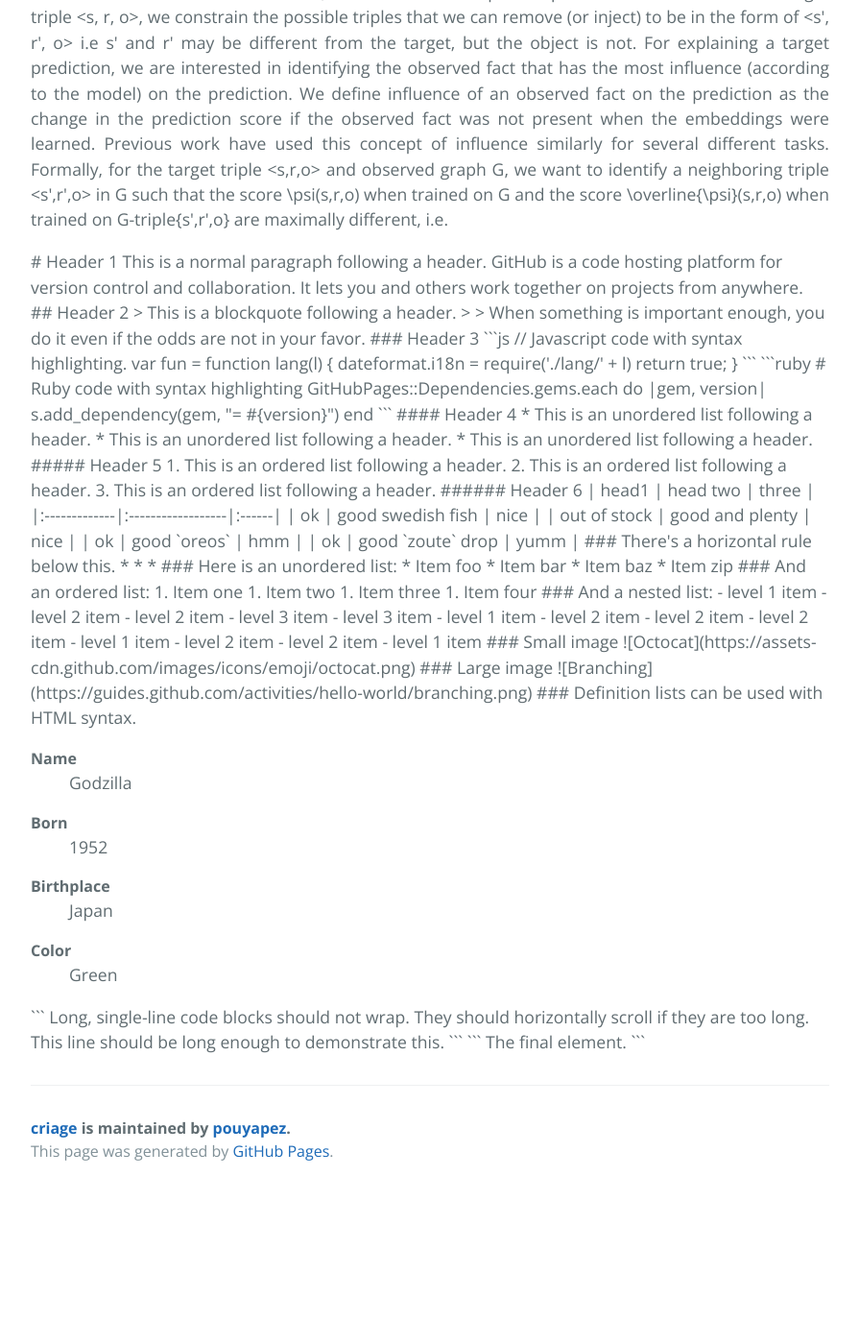
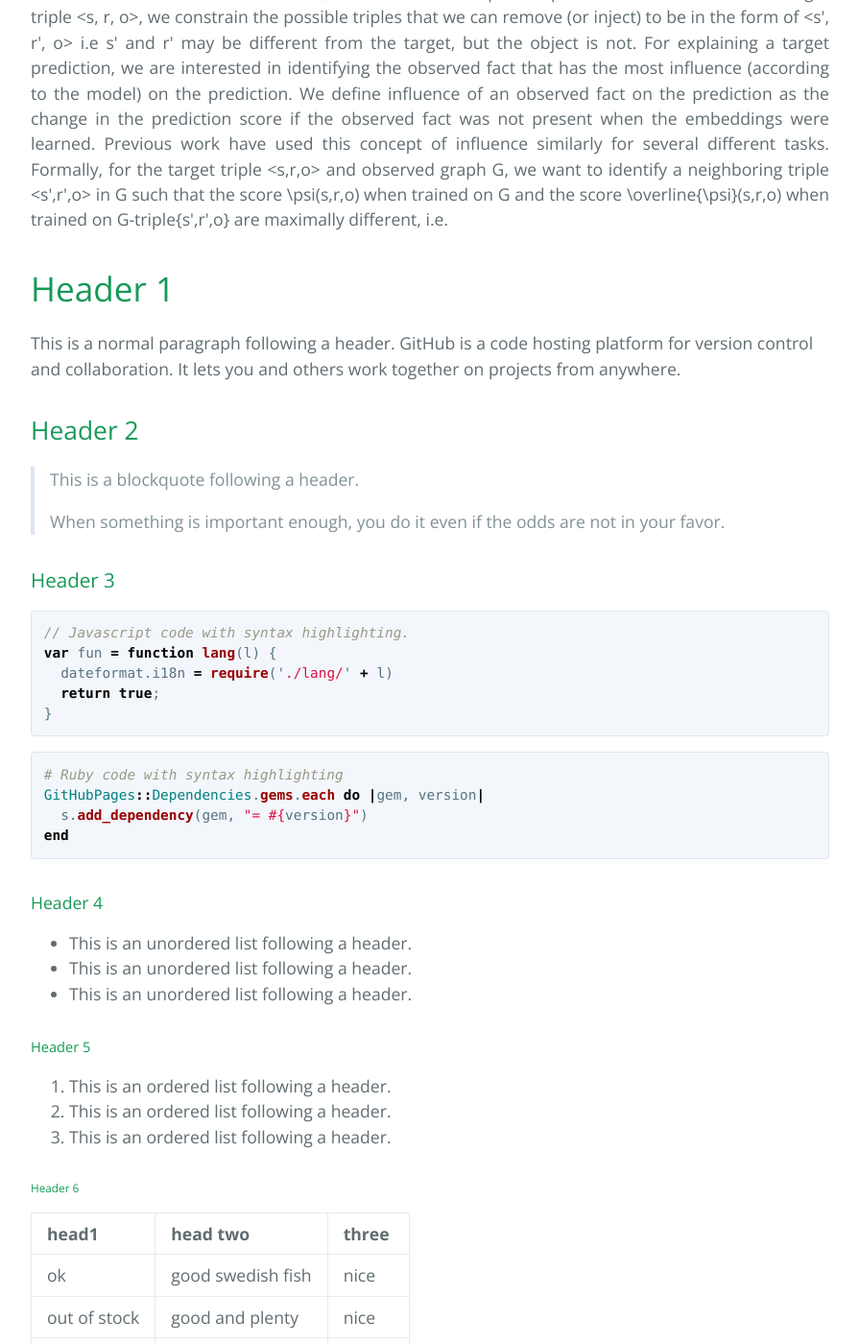
Before and after one commit to pouyapez/criage, a Jekyll site: the page built from index.md, in a window 1280 px wide and 1400 px high, scrolled down 1360 px. Shown: the whole window at 96% size, without its empty margins (192-1087 px from the left). Built offline with Jekyll 4.4.1, drawn with Linux system fonts in a browser that asks for light colours; before the commit the page ends 2603 px from its top, so only the background shows below that; some of the changed text lies outside the part shown.

Commit message:
Update index.md

```diff
--- a/index.md
+++ b/index.md
@@ -19,7 +19,7 @@ For explaining a target prediction, we are interested in identifying the observe
 We define influence of an observed fact on the prediction as the change in the prediction score if the observed fact was not present when the embeddings were learned. Previous work have used this concept of influence similarly for several different tasks.
 
 Formally, for the target triple <s,r,o> and observed graph G, we want to identify a neighboring triple <s',r',o> in G such that the score \psi(s,r,o) when trained on G and the score \overline{\psi}(s,r,o) when trained on G-triple{s',r',o} are maximally different, i.e.
-<p>
+</p>
 
 # Header 1
 
```
